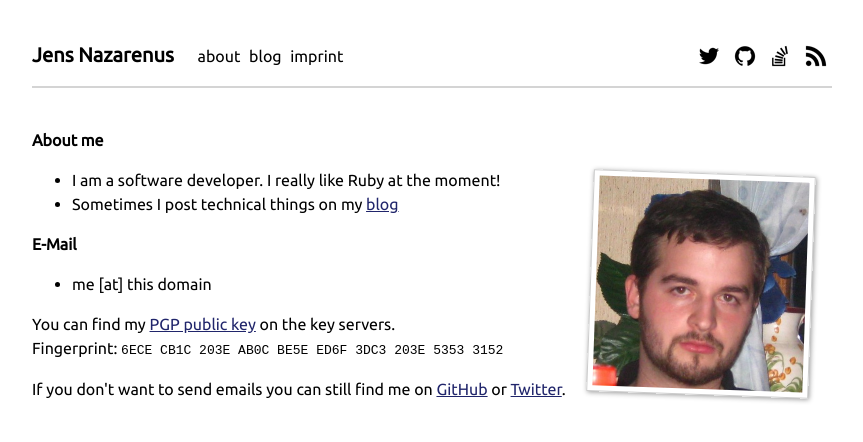
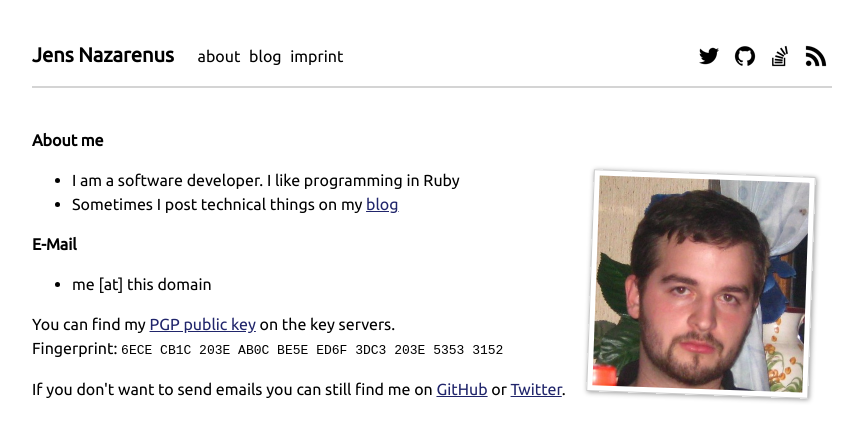
Before and after one commit to jens-na/jens-na.github.io, a Jekyll site: the page built from index.html, in a window 1280 px wide. Shown: the top 442 px of the page, without its empty margins (208-1071 px from the left). Built offline with Jekyll 4.4.1, drawn with Linux system fonts in a browser that asks for light colours.

```diff
--- a/index.html
+++ b/index.html
@@ -10,7 +10,7 @@
   </a>
 </div>
 <ul>
-  <li>I am a software developer. I really like Ruby at the moment!</li>
+  <li>I am a software developer. I like programming in Ruby</li>
   <li>Sometimes I post technical things on my <a href="/blog">blog</a></li>
 </ul>
 
```
Also changed, not shown: Gemfile.lock.
